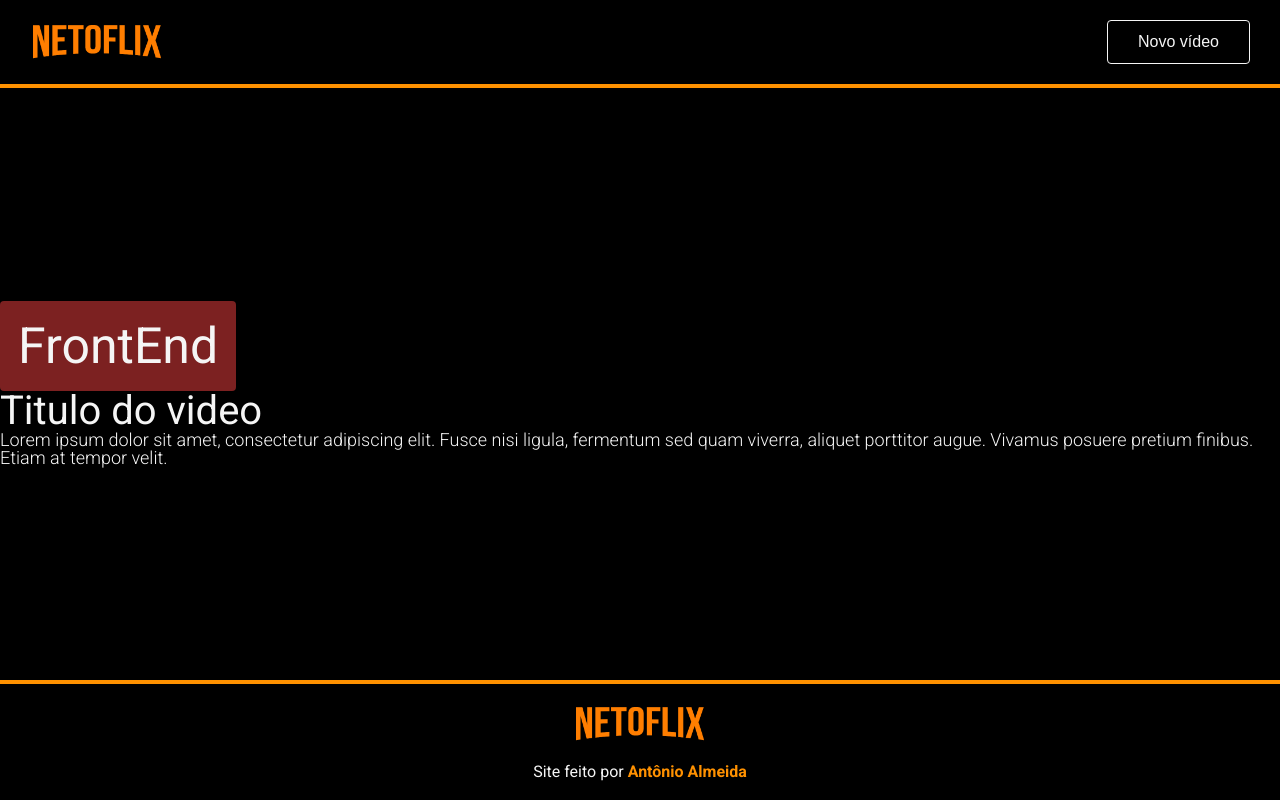
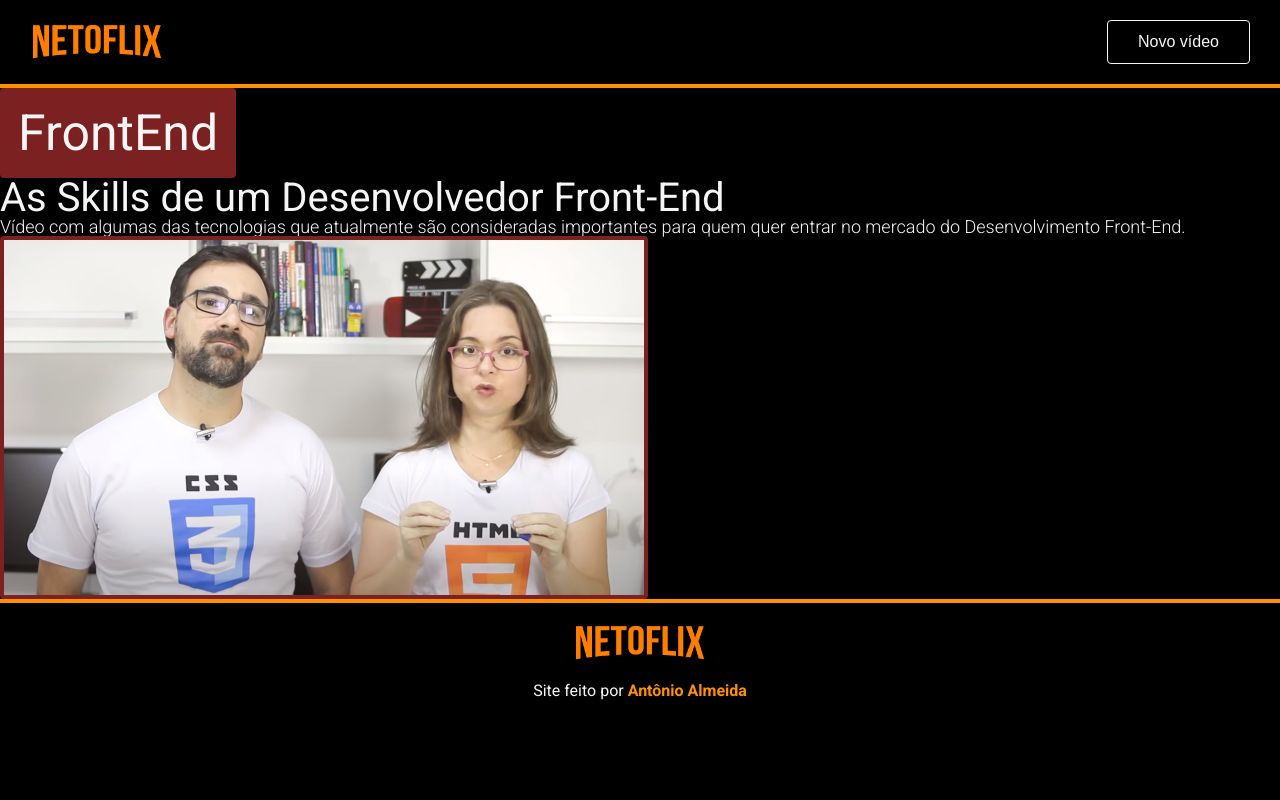
Before and after one commit to netohd/netoflix-react, a React (Create React App) app: page / in a window 1280 px wide. Built offline with nearby package versions, Linux system fonts and the light colour scheme.

Commit message:
Thumb adding

```diff
--- a/src/App.js
+++ b/src/App.js
@@ -1,5 +1,5 @@
 import React from 'react';
-import Header from './components/Header';
+import { Header, Wrapper } from './components/Header';
 import Logo from './components/Logo';
 import Button from './components/Button';
 import Footer from './components/Footer';
@@ -9,21 +9,26 @@
 import Banner from './components/Banner';
 import Title from './components/Title';
 import Description from './components/Description';
+import Thumb from './components/Thumb';
+import thumbimg from './assets/img/thumb-img.png'
 
 function App() {
   return (
     <>
       <Header>
+        <Wrapper>
         <Logo />
         <Button>Novo vídeo</Button>
+      </Wrapper>
       </Header>
 
       <Banner>
         <Tag>FrontEnd</Tag>
-        <Title>Titulo do video</Title>
-        <Description>Lorem ipsum dolor sit amet, consectetur adipiscing elit.
-          Fusce nisi ligula, fermentum sed quam viverra, aliquet porttitor augue.
-          Vivamus posuere pretium finibus. Etiam at tempor velit.</Description>
+        <Title>As Skills de um Desenvolvedor Front-End</Title>
+        <Description>Vídeo com algumas das tecnologias que atualmente
+          são consideradas importantes para quem quer entrar no
+          mercado do Desenvolvimento Front-End.</Description>
+        <Thumb src={thumbimg} alt="Thumb do vídeo sobre front"></Thumb>
       </Banner>
 
       <Footer>
--- a/src/components/Banner/index.js
+++ b/src/components/Banner/index.js
@@ -1,7 +1,8 @@
 import styled from 'styled-components';
+import container from '../../tools/container';
 
 const Banner = styled.section`
-    background-color: var(--color-black);
+    ${container};
 `;
 
 export default Banner;
--- a/src/components/Header/index.js
+++ b/src/components/Header/index.js
@@ -1,18 +1,26 @@
 import styled from 'styled-components';
 import Button from '../Button';
 import Logo from '../Logo';
+import container from '../../tools/container';
 
-const Header = styled.header`
-    display: flex;
-    justify-content: space-between;
-    align-items: center;
+export const Header = styled.header`
     padding: 20rem 30rem;
     background-color: var(--color-black);
     border-bottom: 4px solid var(--color-primary);
 
     @media(max-width: 800px){
+        padding: 15px 16px;
+    }
+`;
+
+export const Wrapper = styled.header`
+    display: flex;
+    justify-content: space-between;
+    align-items: center;
+    ${container};
+
+    @media(max-width: 800px){
         justify-content: center;
-        padding: 15px 16px;
 
         & > ${Logo} {
             height: 35px;
@@ -29,5 +37,3 @@
         }
     }
  `;
-
-export default Header
--- /dev/null
+++ b/src/components/Thumb/index.js
@@ -0,0 +1,9 @@
+import styled from 'styled-components';
+
+const Thumb = styled.img`
+    border-radius: 4px;
+    border: 4rem solid var(--color-frontend);
+    width: 640px;
+`;
+
+export default Thumb;
--- a/src/styles/reset.css
+++ b/src/styles/reset.css
@@ -51,10 +51,5 @@
 html, body {
 	font-size: 1px;
 	min-width: 320px;
+	height: 100%;
 }
-#root {
-	min-height: 100vh;
-	display: flex;
-	flex-direction: column;
-	justify-content: space-between;
-}
--- /dev/null
+++ b/src/tools/container.js
@@ -0,0 +1,7 @@
+const container = `
+    max-width: 1360px;
+    margin-left: auto;
+    margin-right: auto;
+`;
+
+export default container;
```
Also changed, not shown: src/assets/img/thumb-img.png (added).
